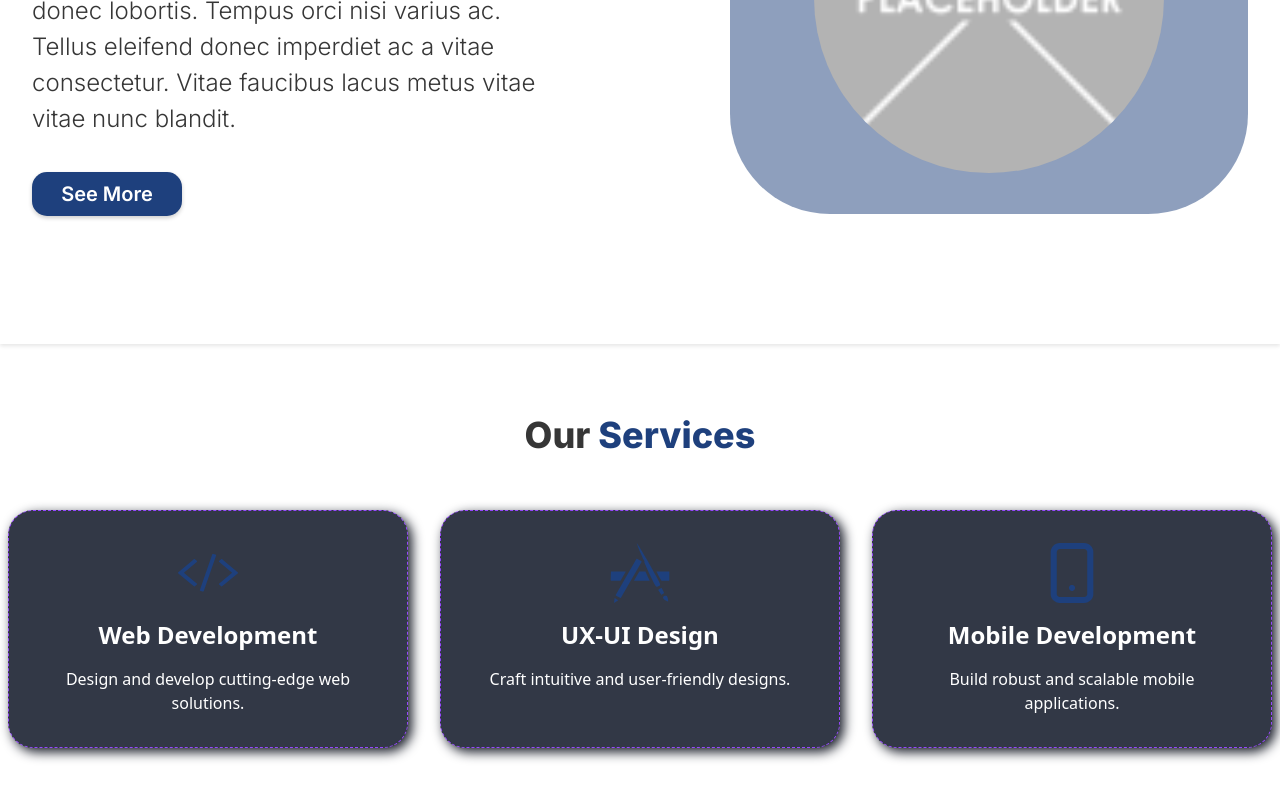
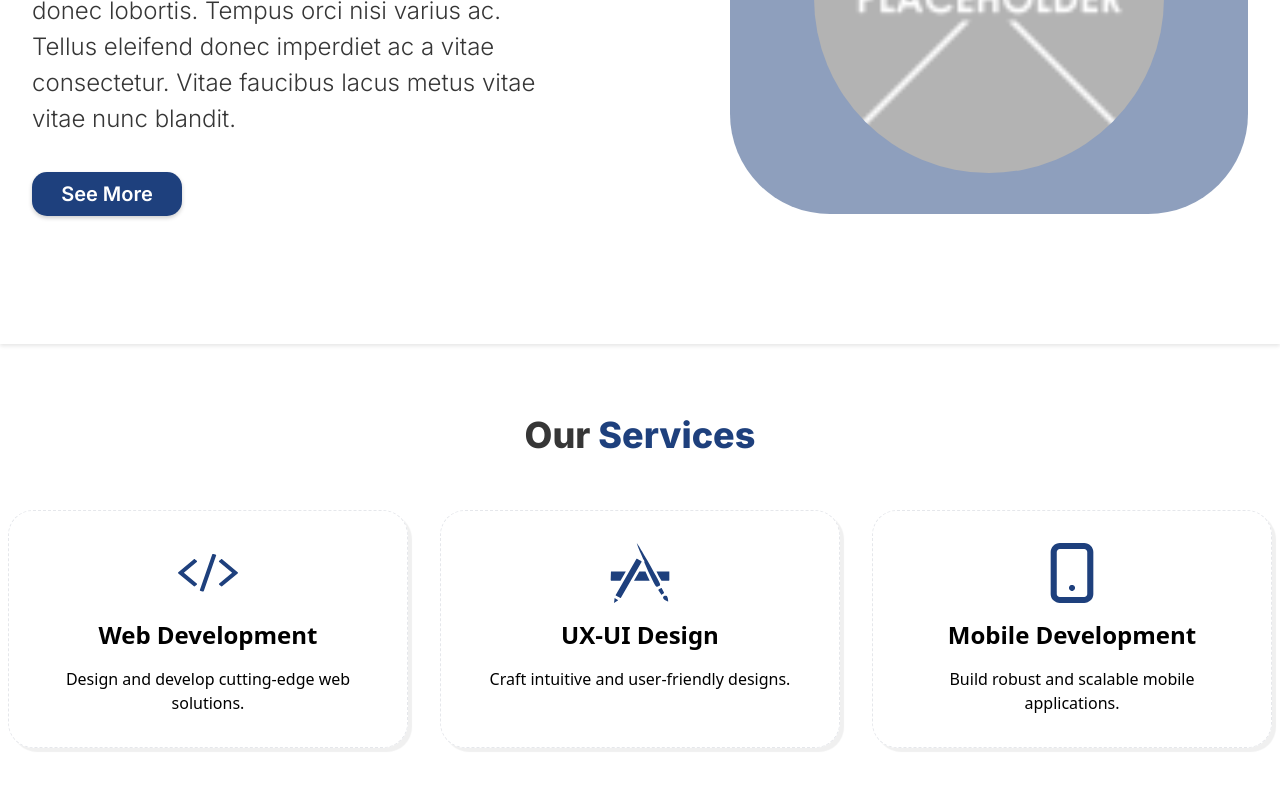
Before and after one commit to Momen-Assaf/HunainFZE, a React (Create React App) app: page / in a window 1280 px wide. Shown: the part 1183-1983 px from the top of the page. Built offline with nearby package versions, Linux system fonts and the light colour scheme.

Commit message:
service's colors extracted

```diff
--- a/src/pages/Landing/components/ServiceCard.tsx
+++ b/src/pages/Landing/components/ServiceCard.tsx
@@ -1,20 +1,18 @@
+import theme from "../../../theme";
+
 const ServiceCard = ({
     title = "Service Title",
     description = "Lorem ipsum dolor sit amet consectetur. Pretium ac enim sapien egestas aenean dapibus. Diam nunc morbi rutrum aliquam sit sit lacus.",
     iconSrc = "../logo.svg",
     className = "",
 }) => {
-    const borderColor = "#9747ff";
-    const shadowColor = "#151925";
-    const backgroundColor = "#323846";
 
     return (
         <div
             className={`relative w-full max-w-[400px] h-auto p-8 rounded-[25px] shadow-md hover:scale-105 transition-transform border border-dashed ${className}`}
             style={{
-                borderColor,
-                backgroundColor,
-                boxShadow: `4px 4px 12px ${shadowColor}`,
+                borderColor: theme.colors.cardBorder,
+                boxShadow: theme.boxShadow.serviceCard,
             }}
         >
             <img
@@ -22,10 +20,10 @@ const ServiceCard = ({
                 alt="Icon"
                 src={iconSrc}
             />
-            <h3 className="text-white text-center font-extrabold text-2xl mb-4">
+            <h3 className="text-center font-extrabold text-2xl mb-4">
                 {title}
             </h3>
-            <p className="text-white text-center font-light text-base leading-6">
+            <p className="text-center font-light text-base leading-6">
                 {description}
             </p>
         </div>
--- a/src/theme.js
+++ b/src/theme.js
@@ -6,6 +6,8 @@ const theme = {
         background_primary: "#FFFFFF", // Primary background color
         background_secondary: "#FBFBFB", // Secondary background color
         hover: "#1C3A6A", // Color for hover effects
+        shadowColor: "#F0F0F0",
+        cardBorder: "1px solid rgba(255, 255, 255, 0.25)" /* White color with 25% opacity */
     },
     fonts: {
         primary: "Inter, sans-serif", // Primary font
@@ -41,6 +43,7 @@ const theme = {
     boxShadow: {
         light: "0px 2px 4px rgba(0, 0, 0, 0.1)", // Light shadow
         medium: "0px 4px 6px rgba(0, 0, 0, 0.2)", // Medium shadow
+        serviceCard: "4px 4px 1px rgba(240, 240, 240, 1)"
     },
 };
 
```
